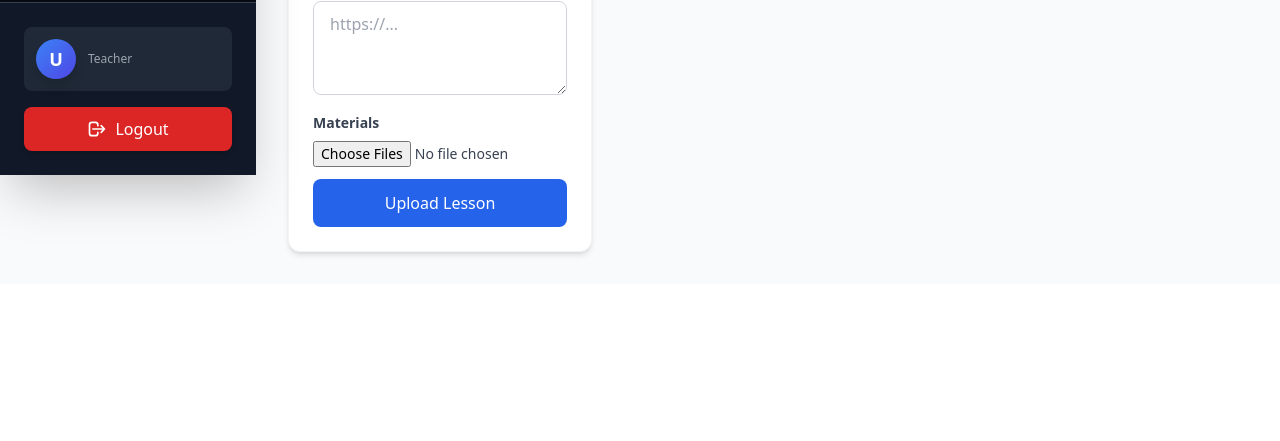
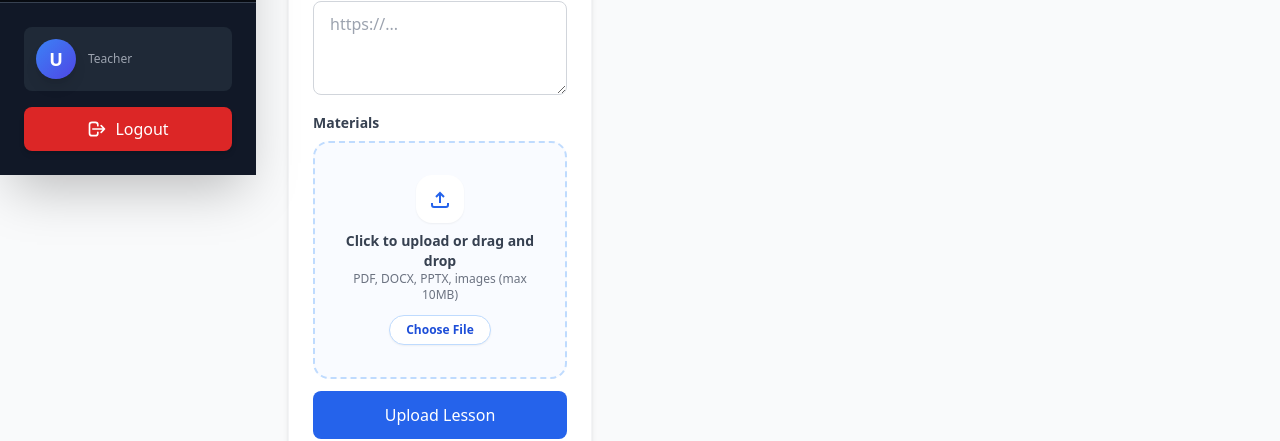
Before and after one commit to DasunShanaka01/ExamCoach, a React (Vite) app in the folder Frontend/: page /teacher/materials in a window 1280 px wide. Shown: the part 625-1066 px from the top of the page. Before the commit the page ends 909 px from the top, so only its background shows below. Built offline with nearby package versions, Linux system fonts and the light colour scheme; no server answers; the HTML template or start-up script is replaced by a standard one.

Commit message:
feat: Enhance file upload with drag-and-drop support and improved UI

```diff
--- a/Frontend/src/pages/TeacherMaterials.jsx
+++ b/Frontend/src/pages/TeacherMaterials.jsx
@@ -19,6 +19,9 @@ const TeacherMaterials = () => {
     const [files, setFiles] = useState([]);
     const [materialLinks, setMaterialLinks] = useState(''); // one URL per line
     const [editingId, setEditingId] = useState('');
+    const [isDragging, setIsDragging] = useState(false);
+
+    const selectedFiles = Array.from(files || []);
 
     useEffect(() => {
         const loadSubjects = async () => {
@@ -205,13 +208,50 @@ const TeacherMaterials = () => {
                                             </div>
                                             <div>
                                                 <label className="block text-sm font-semibold text-gray-700 mb-2">Materials</label>
+                                                <label
+                                                    htmlFor="materials-upload"
+                                                    onDragOver={(e) => {
+                                                        e.preventDefault();
+                                                        setIsDragging(true);
+                                                    }}
+                                                    onDragLeave={() => setIsDragging(false)}
+                                                    onDrop={(e) => {
+                                                        e.preventDefault();
+                                                        setIsDragging(false);
+                                                        if (e.dataTransfer?.files?.length) {
+                                                            setFiles(e.dataTransfer.files);
+                                                        }
+                                                    }}
+                                                    className={`flex flex-col items-center justify-center gap-2 rounded-2xl border-2 border-dashed px-6 py-8 text-center transition ${isDragging ? 'border-blue-500 bg-blue-50' : 'border-blue-200 bg-blue-50/40 hover:bg-blue-50'}`}
+                                                >
+                                                    <span className="inline-flex h-12 w-12 items-center justify-center rounded-2xl bg-white shadow-sm">
+                                                        <svg viewBox="0 0 24 24" className="h-6 w-6 text-blue-600" fill="none" stroke="currentColor" strokeWidth="2">
+                                                            <path d="M12 16V6" />
+                                                            <path d="M8 10l4-4 4 4" />
+                                                            <path d="M20 16v2a2 2 0 0 1-2 2H6a2 2 0 0 1-2-2v-2" />
+                                                        </svg>
+                                                    </span>
+                                                    <div>
+                                                        <p className="text-sm font-semibold text-gray-700">Click to upload or drag and drop</p>
+                                                        <p className="text-xs text-gray-500">PDF, DOCX, PPTX, images (max 10MB)</p>
+                                                    </div>
+                                                    <span className="mt-1 rounded-full border border-blue-200 bg-white px-4 py-1.5 text-xs font-semibold text-blue-700 shadow-sm">
+                                                        Choose File
+                                                    </span>
                                                     <input
+                                                        id="materials-upload"
                                                         type="file"
                                                         multiple
                                                         accept=".pdf,.doc,.docx,.ppt,.pptx,.mp4,.mov,.avi,.mkv,.jpg,.jpeg,.png"
                                                         onChange={(e) => setFiles(e.target.files)}
-                                                    className="w-full text-sm text-gray-700"
+                                                        className="sr-only"
                                                     />
+                                                </label>
+                                                {selectedFiles.length > 0 && (
+                                                    <div className="mt-3 rounded-lg border border-gray-200 bg-gray-50 px-3 py-2 text-xs text-gray-600">
+                                                        {selectedFiles.map((file) => file.name).join(', ')}
+                                                    </div>
+                                                )}
                                             </div>
                                             <div className="flex gap-2">
                                                 {editingId && (
```
Lines whose indentation alone changed are shown as unchanged.
